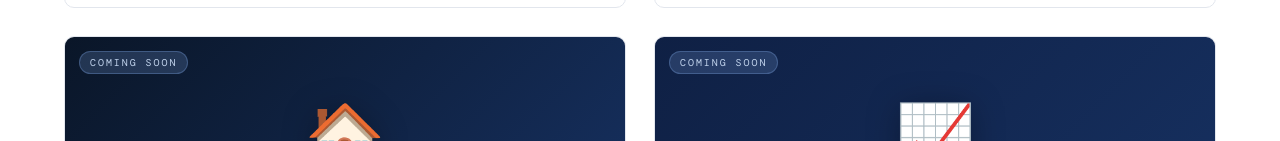
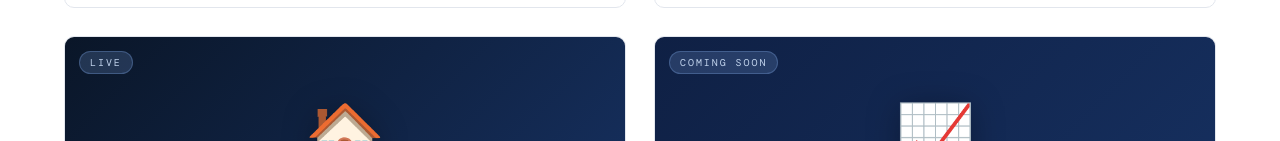
Before and after one commit to narish558/DranyTech, a plain HTML site: page index.html in a window 1280 px wide. Shown: the part 6638-6779 px from the top of the page. Drawn offline with nearby package versions, Linux system fonts and the light colour scheme.

Commit message:
Update index.html

```diff
--- a/index.html
+++ b/index.html
@@ -1492,7 +1492,7 @@ a.ci-value:hover { color: var(--navy-600); text-decoration: underline; }
       <div class="pf-img" style="background:linear-gradient(135deg,#0a1628 0%,#163060 100%);position:relative;">
         <span class="pf-emoji">🏠</span>
         <div class="pf-overlay"><span class="pf-view">Launch App →</span></div>
-        <span style="position:absolute;top:14px;left:14px;background:rgba(107,144,200,0.25);color:#c2d4ed;font-family:'DM Mono',monospace;font-size:0.62rem;letter-spacing:2px;padding:4px 10px;border-radius:20px;border:1px solid rgba(107,144,200,0.4);">COMING SOON</span>
+        <span style="position:absolute;top:14px;left:14px;background:rgba(107,144,200,0.25);color:#c2d4ed;font-family:'DM Mono',monospace;font-size:0.62rem;letter-spacing:2px;padding:4px 10px;border-radius:20px;border:1px solid rgba(107,144,200,0.4);">LIVE</span>
       </div>
       <div class="pf-body">
         <span class="pf-tag">Real Estate · Ghana</span>
```
